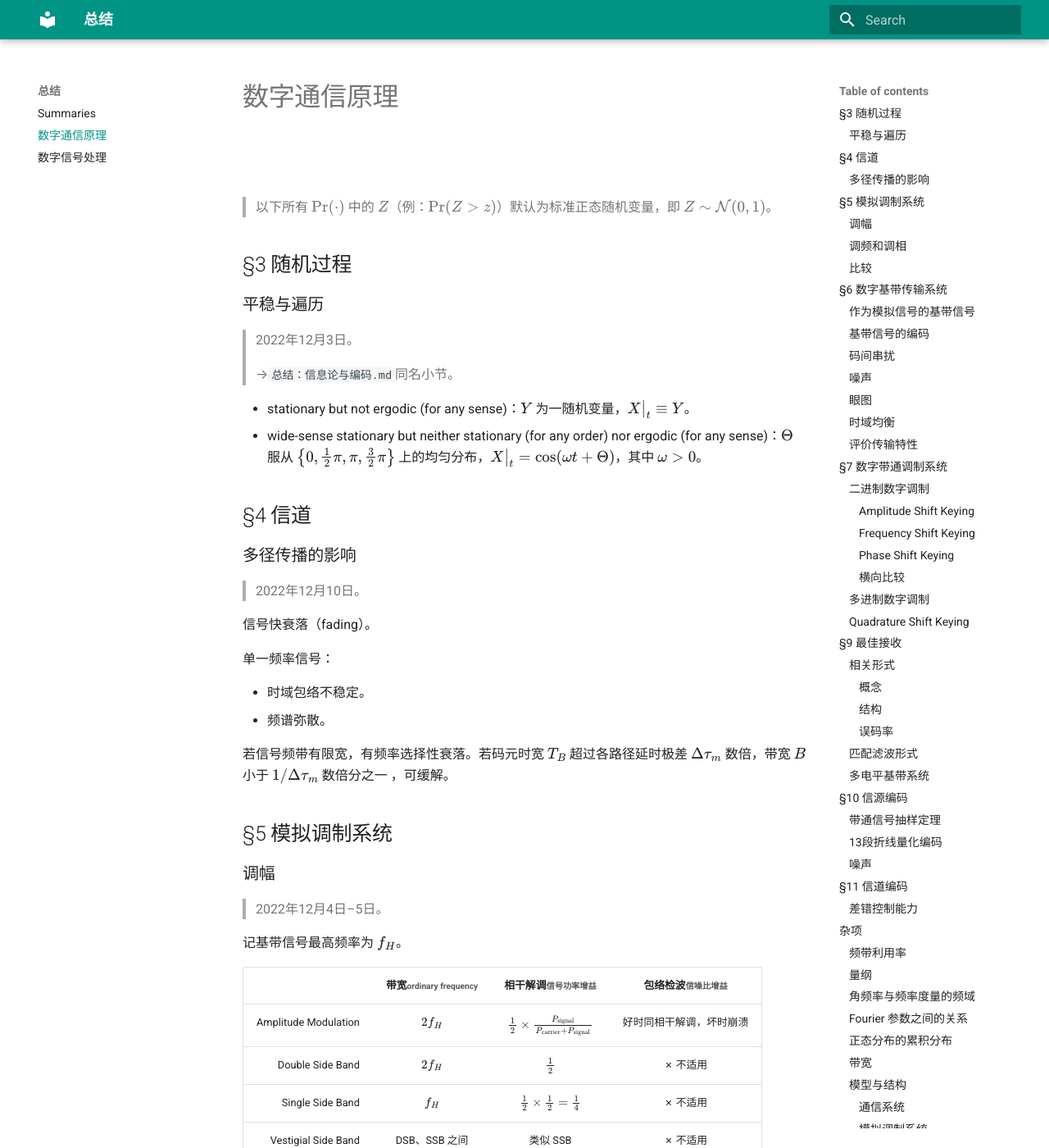
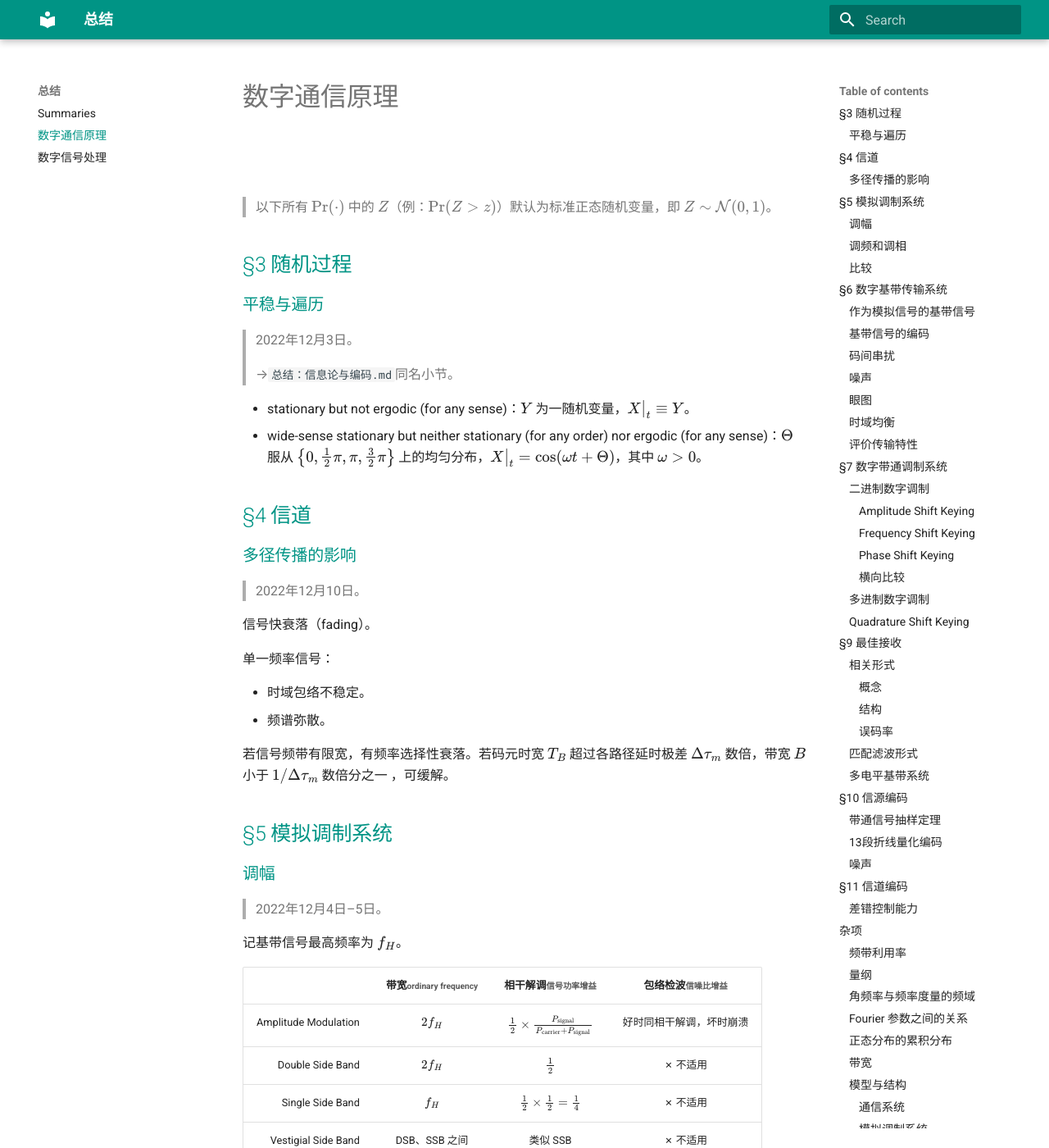
Before and after one commit to YDX-2147483647/summaries, an MkDocs documentation site: the page built from docs/digital-communication.md, in a window 1280 px wide and 1400 px high. Shown: the whole window at 82% size. Built offline with MkDocs 1.6.1 and Material for MkDocs 9.7.7, drawn with Linux system fonts in a browser that asks for light colours.

Commit message:
Fix underlines, and headings' colors

```diff
--- /dev/null
+++ b/docs/stylesheets/extra.css
@@ -0,0 +1,13 @@
+.md-typeset h2,
+.md-typeset h3,
+.md-typeset h4,
+.md-typeset h5,
+.md-typeset h6 {
+    color: var(--md-primary-fg-color);
+}
+
+.md-typeset u {
+    text-decoration-style: wavy;
+    text-underline-position: under;
+    text-decoration-color: var(--md-primary-fg-color);
+}
--- a/mkdocs.yml
+++ b/mkdocs.yml
@@ -18,3 +18,6 @@
   - javascripts/mathjax.js
   - https://polyfill.io/v3/polyfill.min.js?features=es6
   - https://cdn.jsdelivr.net/npm/mathjax@3/es5/tex-mml-chtml.js
+
+extra_css:
+  - stylesheets/extra.css
```
